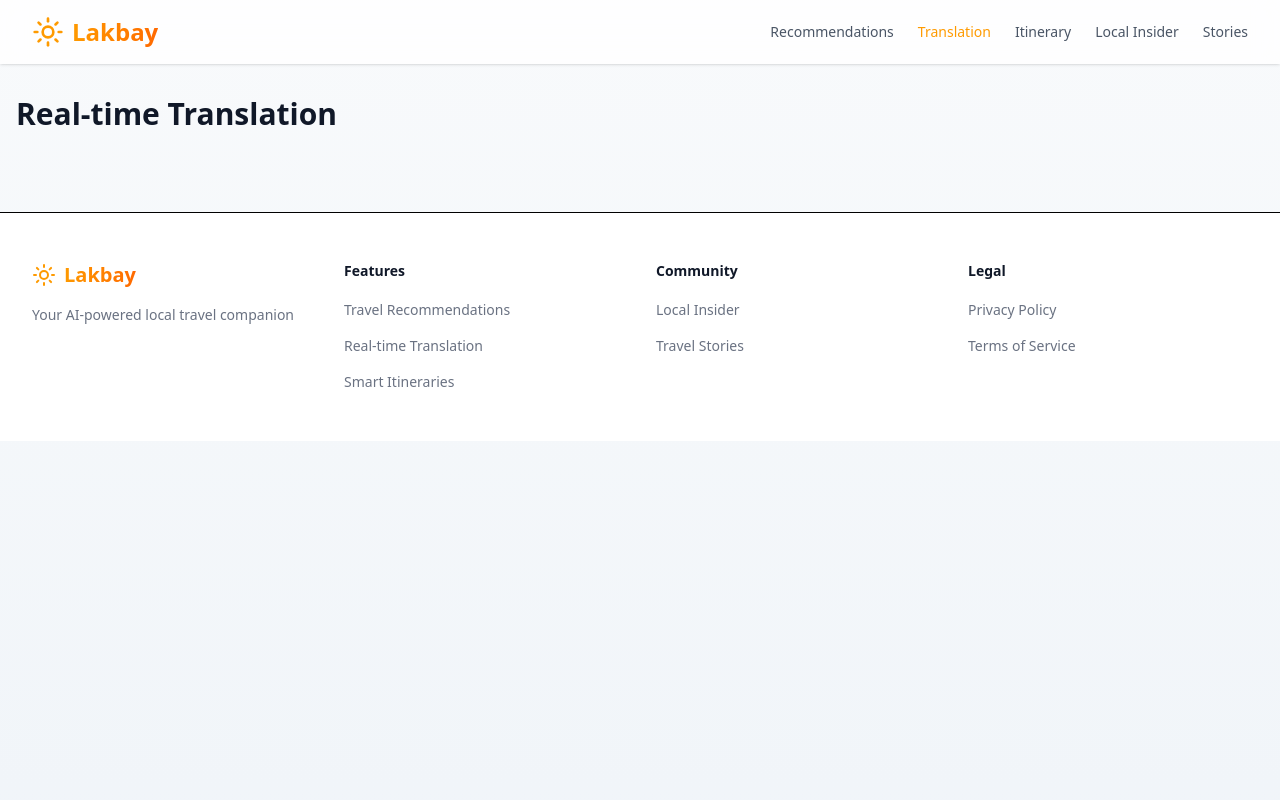
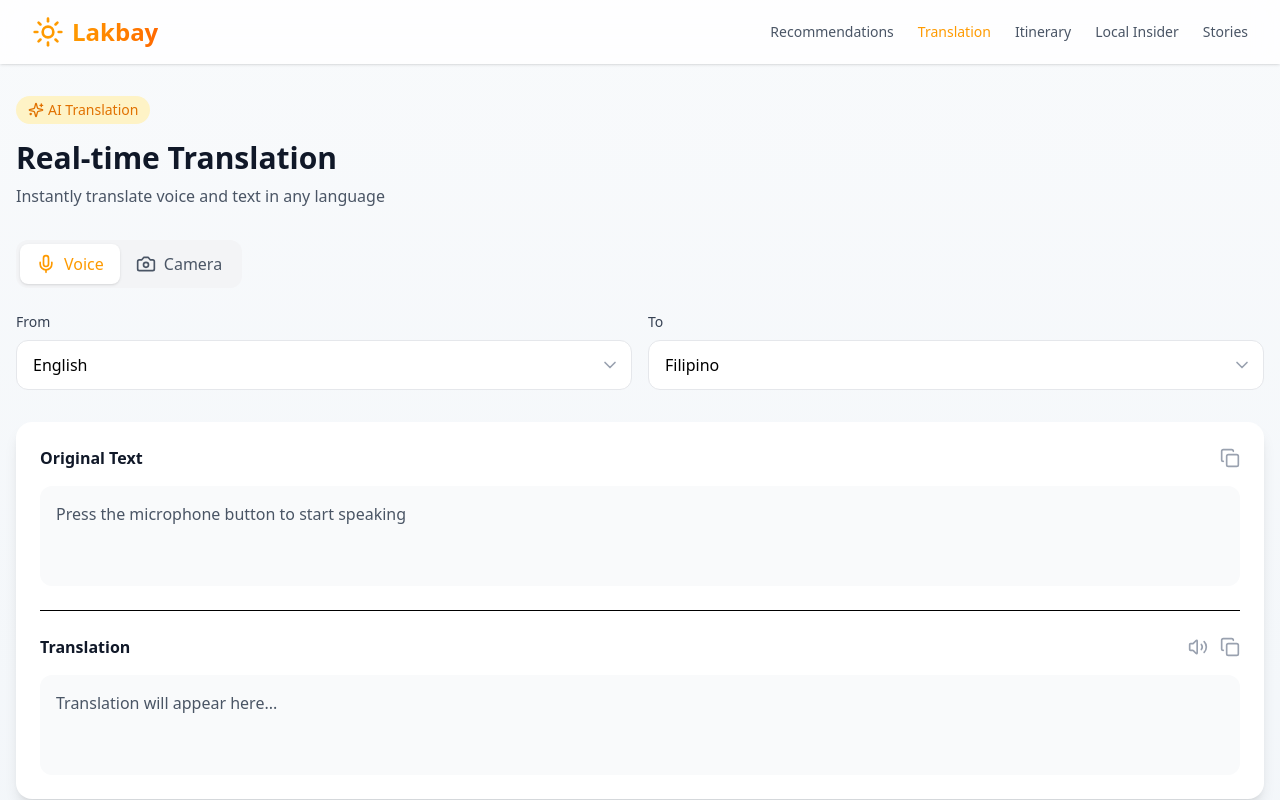
Before and after one commit to generyand/lakbay, a React (Vite) app: page /translation in a window 1280 px wide. Shown: the top 800 px of the page. Built offline with nearby package versions, Linux system fonts and the light colour scheme.

Commit message:
added translation feature

```diff
--- a/src/pages/Translation.jsx
+++ b/src/pages/Translation.jsx
@@ -1,8 +1,227 @@
+import { useState } from 'react';
+import {
+  Mic,
+  Camera,
+  Languages,
+  Volume2,
+  Copy,
+  RotateCcw,
+  ChevronDown,
+  Sparkles,
+  Camera as CameraIcon,
+  X
+} from 'lucide-react';
+
 function Translation() {
+  const [mode, setMode] = useState('voice'); // 'voice' or 'camera'
+  const [isListening, setIsListening] = useState(false);
+  const [isCameraActive, setIsCameraActive] = useState(false);
+  const [fromLanguage, setFromLanguage] = useState('English');
+  const [toLanguage, setToLanguage] = useState('Filipino');
+
   return (
     <main className="max-w-7xl mx-auto pt-24 px-4 pb-20">
-      <h1 className="text-3xl font-bold text-gray-900">Real-time Translation</h1>
-      {/* Add content here */}
+      {/* Header Section */}
+      <div className="mb-8">
+        <div className="flex items-center gap-2 mb-4">
+          <div className="px-3 py-1 bg-amber-100 text-amber-600 rounded-full text-sm font-medium">
+            <span className="flex items-center gap-1">
+              <Sparkles className="w-4 h-4" />
+              AI Translation
+            </span>
+          </div>
+        </div>
+        <h1 className="text-3xl font-bold text-gray-900 mb-2">Real-time Translation</h1>
+        <p className="text-gray-600">Instantly translate voice and text in any language</p>
+      </div>
+
+      {/* Mode Toggle */}
+      <div className="bg-gray-100 p-1 rounded-xl mb-6 flex w-full sm:w-fit">
+        <button
+          onClick={() => setMode('voice')}
+          className={`flex items-center gap-2 px-4 py-2 rounded-lg ${
+            mode === 'voice'
+              ? 'bg-white shadow-sm text-amber-500'
+              : 'text-gray-600 hover:text-gray-900'
+          }`}
+        >
+          <Mic className="w-5 h-5" />
+          <span className="font-medium">Voice</span>
+        </button>
+        <button
+          onClick={() => setMode('camera')}
+          className={`flex items-center gap-2 px-4 py-2 rounded-lg ${
+            mode === 'camera'
+              ? 'bg-white shadow-sm text-amber-500'
+              : 'text-gray-600 hover:text-gray-900'
+          }`}
+        >
+          <Camera className="w-5 h-5" />
+          <span className="font-medium">Camera</span>
+        </button>
+      </div>
+
+      {/* Language Selection */}
+      <div className="flex flex-col sm:flex-row gap-4 mb-8">
+        <div className="flex-1">
+          <label className="block text-sm font-medium text-gray-700 mb-2">From</label>
+          <div className="relative">
+            <select
+              value={fromLanguage}
+              onChange={(e) => setFromLanguage(e.target.value)}
+              className="w-full appearance-none bg-white border border-gray-200 rounded-xl py-3 px-4 pr-10 focus:outline-none focus:border-amber-500 focus:ring-2 focus:ring-amber-500/20"
+            >
+              <option>English</option>
+              <option>Filipino</option>
+              <option>Cebuano</option>
+              <option>Ilocano</option>
+            </select>
+            <ChevronDown className="absolute right-3 top-1/2 -translate-y-1/2 w-5 h-5 text-gray-400" />
+          </div>
+        </div>
+        <div className="flex-1">
+          <label className="block text-sm font-medium text-gray-700 mb-2">To</label>
+          <div className="relative">
+            <select
+              value={toLanguage}
+              onChange={(e) => setToLanguage(e.target.value)}
+              className="w-full appearance-none bg-white border border-gray-200 rounded-xl py-3 px-4 pr-10 focus:outline-none focus:border-amber-500 focus:ring-2 focus:ring-amber-500/20"
+            >
+              <option>Filipino</option>
+              <option>English</option>
+              <option>Cebuano</option>
+              <option>Ilocano</option>
+            </select>
+            <ChevronDown className="absolute right-3 top-1/2 -translate-y-1/2 w-5 h-5 text-gray-400" />
+          </div>
+        </div>
+      </div>
+
+      {mode === 'voice' ? (
+        /* Voice Translation Interface */
+        <div className="bg-white rounded-2xl shadow-lg p-6 mb-6">
+          {/* Recording Indicator */}
+          {isListening && (
+            <div className="mb-6 flex items-center justify-center">
+              <div className="flex items-center gap-3 px-4 py-2 bg-red-50 rounded-full">
+                <div className="relative flex h-3 w-3">
+                  <span className="animate-ping absolute inline-flex h-full w-full rounded-full bg-red-400 opacity-75"></span>
+                  <span className="relative inline-flex rounded-full h-3 w-3 bg-red-500"></span>
+                </div>
+                <span className="text-red-600 font-medium">Recording...</span>
+              </div>
+            </div>
+          )}
+
+          {/* Original Text */}
+          <div className="mb-6">
+            <div className="flex items-center justify-between mb-4">
+              <h3 className="font-semibold text-gray-900">Original Text</h3>
+              <button className="text-gray-400 hover:text-gray-600">
+                <Copy className="w-5 h-5" />
+              </button>
+            </div>
+            <div className="min-h-[100px] bg-gray-50 rounded-xl p-4">
+              {isListening ? (
+                <div className="flex flex-col items-center justify-center h-full gap-4">
+                  {/* Voice Waveform Animation */}
+                  <div className="flex items-center gap-1 h-8">
+                    {[...Array(8)].map((_, i) => (
+                      <div
+                        key={i}
+                        className="w-1 bg-amber-500 rounded-full animate-sound-wave"
+                        style={{
+                          height: `${Math.random() * 100}%`,
+                          animationDelay: `${i * 0.1}s`
+                        }}
+                      ></div>
+                    ))}
+                  </div>
+                  <p className="text-gray-600">Listening to your voice...</p>
+                </div>
+              ) : (
+                <p className="text-gray-600">Press the microphone button to start speaking</p>
+              )}
+            </div>
+          </div>
+
+          {/* Translation Result */}
+          <div className="border-t pt-6">
+            <div className="flex items-center justify-between mb-4">
+              <h3 className="font-semibold text-gray-900">Translation</h3>
+              <div className="flex items-center gap-3">
+                <button className="text-gray-400 hover:text-gray-600">
+                  <Volume2 className="w-5 h-5" />
+                </button>
+                <button className="text-gray-400 hover:text-gray-600">
+                  <Copy className="w-5 h-5" />
+                </button>
+              </div>
+            </div>
+            <div className="min-h-[100px] bg-gray-50 rounded-xl p-4">
+              <p className="text-gray-600">Translation will appear here...</p>
+            </div>
+          </div>
+        </div>
+      ) : (
+        /* Camera Translation Interface */
+        <div className="bg-white rounded-2xl shadow-lg overflow-hidden mb-6">
+          {isCameraActive ? (
+            <div className="relative aspect-[4/3] bg-gray-900">
+              {/* Camera Preview would go here */}
+              <div className="absolute inset-0 flex items-center justify-center">
+                <p className="text-white">Camera Preview</p>
+              </div>
+              {/* Camera Controls */}
+              <div className="absolute bottom-0 inset-x-0 p-4 bg-gradient-to-t from-black/70 to-transparent">
+                <div className="flex items-center justify-between">
+                  <button
+                    onClick={() => setIsCameraActive(false)}
+                    className="text-white p-2 hover:bg-white/10 rounded-full transition-colors"
+                  >
+                    <X className="w-6 h-6" />
+                  </button>
+                  <button className="bg-white text-amber-500 px-4 py-2 rounded-lg font-medium">
+                    Translate
+                  </button>
+                </div>
+              </div>
+            </div>
+          ) : (
+            <div className="p-6">
+              <button
+                onClick={() => setIsCameraActive(true)}
+                className="w-full flex items-center justify-center gap-2 py-4 border-2 border-dashed border-gray-200 rounded-xl text-gray-500 hover:text-amber-500 hover:border-amber-500 transition-colors"
+              >
+                <CameraIcon className="w-6 h-6" />
+                <span>Tap to activate camera</span>
+              </button>
+            </div>
+          )}
+        </div>
+      )}
+
+      {/* Action Button */}
+      {mode === 'voice' && (
+        <div className="flex justify-center">
+          <div className="relative">
+            <button
+              onClick={() => setIsListening(!isListening)}
+              className={`p-6 rounded-full ${
+                isListening
+                  ? 'bg-red-500 text-white'
+                  : 'bg-amber-500 text-white'
+              } shadow-lg hover:shadow-xl transition-shadow`}
+            >
+              <Mic className="w-8 h-8" />
+            </button>
+            {/* Pulsing Ring Animation */}
+            {isListening && (
+              <div className="absolute inset-0 rounded-full animate-ping-slow bg-red-500 opacity-20"></div>
+            )}
+          </div>
+        </div>
+      )}
     </main>
   );
 }
--- a/tailwind.config.js
+++ b/tailwind.config.js
@@ -5,7 +5,22 @@
     "./src/**/*.{js,ts,jsx,tsx}",
   ],
   theme: {
-    extend: {},
+    extend: {
+      animation: {
+        'ping-slow': 'ping 1.5s cubic-bezier(0, 0, 0.2, 1) infinite',
+        'sound-wave': 'soundWave 1.2s ease-in-out infinite',
+      },
+      keyframes: {
+        soundWave: {
+          '0%, 100%': {
+            height: '0.5rem',
+          },
+          '50%': {
+            height: '2rem',
+          },
+        },
+      },
+    },
   },
   plugins: [],
 }
```
